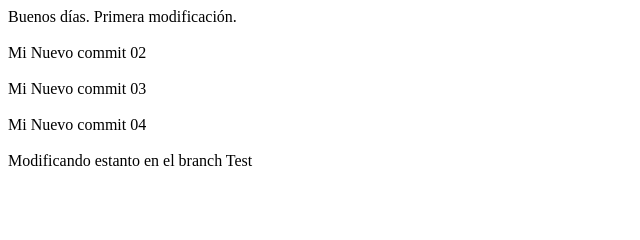
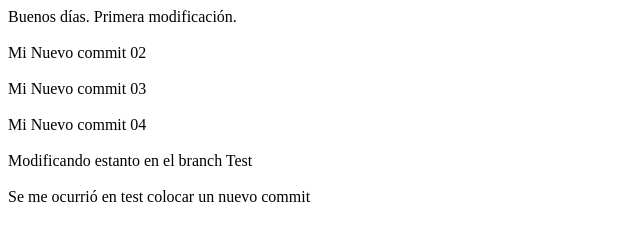
Before and after one commit to EmcaliTest/testgithub2, a plain HTML site: page index.html in a window 1280 px wide. Shown: the whole page, without its empty margins (0-640 px from the left). Drawn offline with Linux system fonts and the light colour scheme.

Commit message:
02test
Este es un nuevo commit que sólo lo hice en TEST

```diff
--- a/index.html
+++ b/index.html
@@ -12,6 +12,7 @@ Mi Nuevo commit 03<br> <br>
 
 Mi Nuevo commit 04<br> <br>
 
-Modificando estanto en el branch Test
+Modificando estanto en el branch Test<br> <br>
+Se me ocurrió en test colocar un nuevo commit
 </body>
 </html>
```
